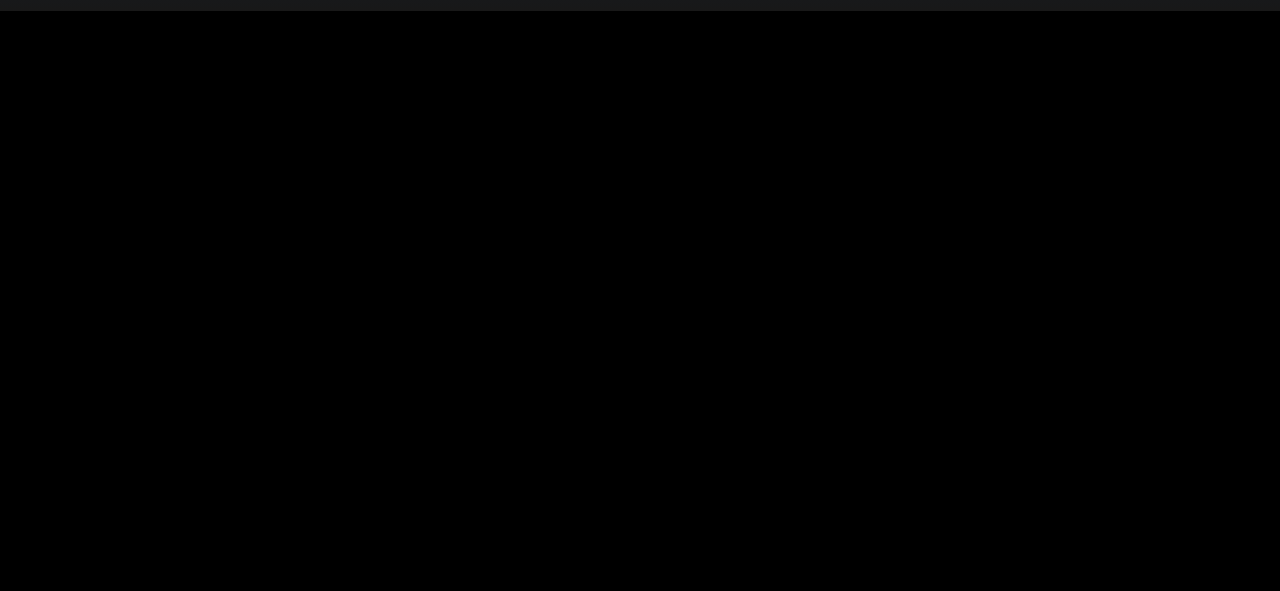
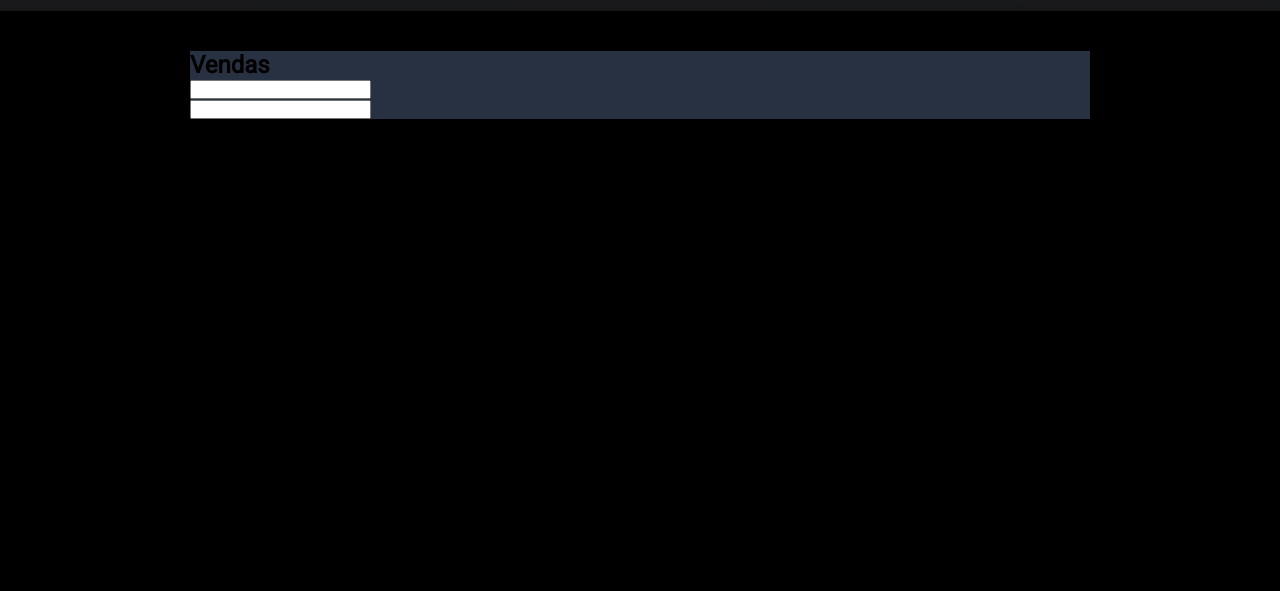
Before and after one commit to ThiagoWaldrich/dsmeta-static-front, a plain HTML site: page index.html in a window 1280 px wide. Shown: the part 209-800 px from the top of the page. Drawn offline with Linux system fonts and the light colour scheme.

Commit message:
Add a main content

```diff
--- a/index.html
+++ b/index.html
@@ -17,10 +17,26 @@
             <p class="main-subtitle">
                 Desenvolvido por
                 <a href="https://www.instagram.com/thiago_wald/">@thiago_wald</a>
-
             </p>
         </section>
     </header>
+    <main>
+        <article id="sales">
+            <div class="dsmeta-container">
+                <div class="dsmeta-card">
+                    <h2>Vendas</h2>
+                    <div>
+                        <div>
+                            <input type="text">
+                        </div>
+                        <div>
+                            <input type="text">
+                        </div>
+                    </div>
+                </div>
+            </div>
+        </article>
+    </main>
 
 </body>
 
--- a/style.css
+++ b/style.css
@@ -44,3 +44,15 @@ header{
     font-size: 14px;
     font-weight: 300;
 }
+.dsmeta-card{
+    background-color:#283142;
+
+}
+.dsmeta-container{
+    width:100%;
+    max-width: 900px;
+    margin: 0 auto;
+}
+#sales{
+    padding: 40px 10px;
+}
```
